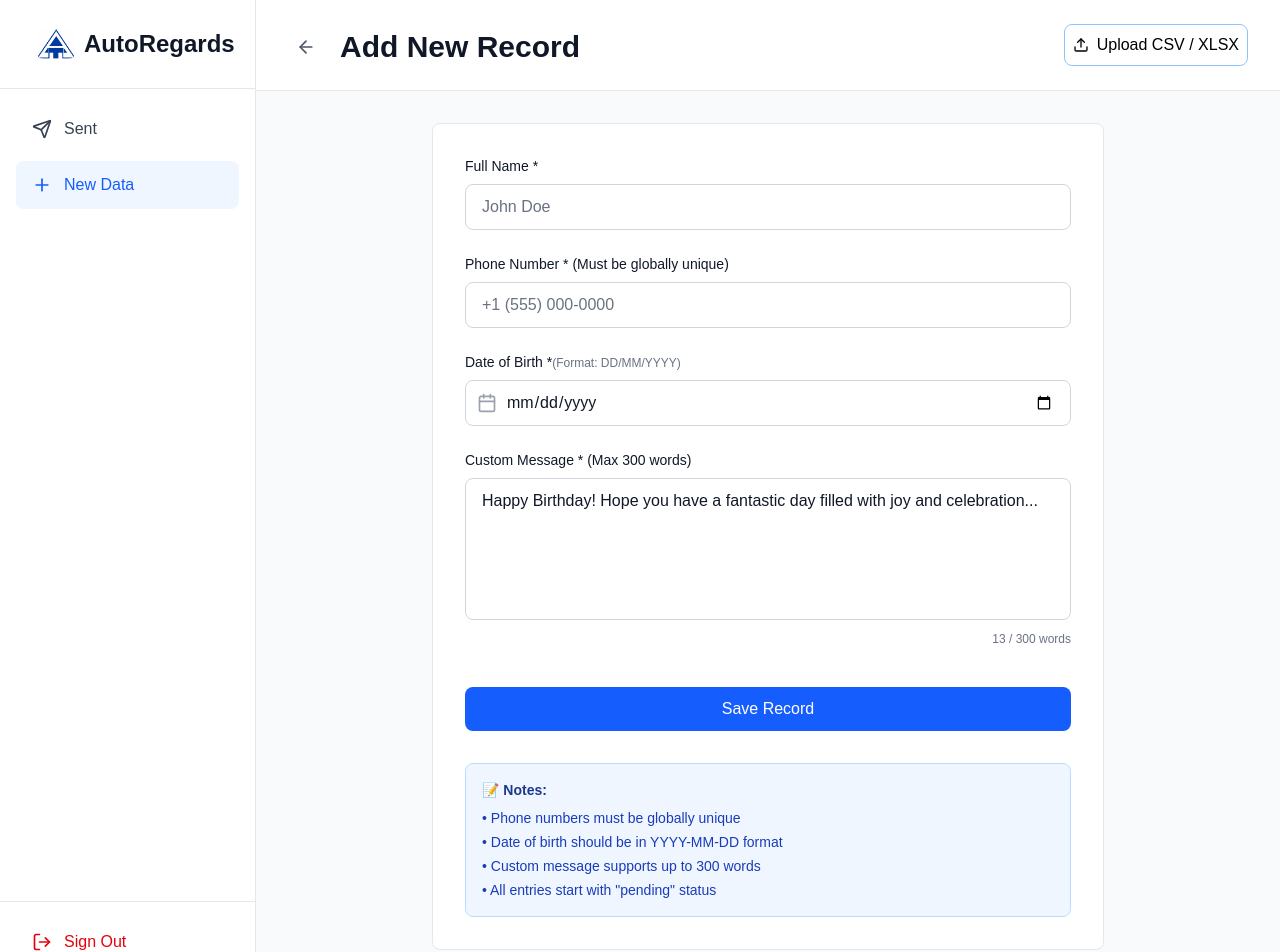
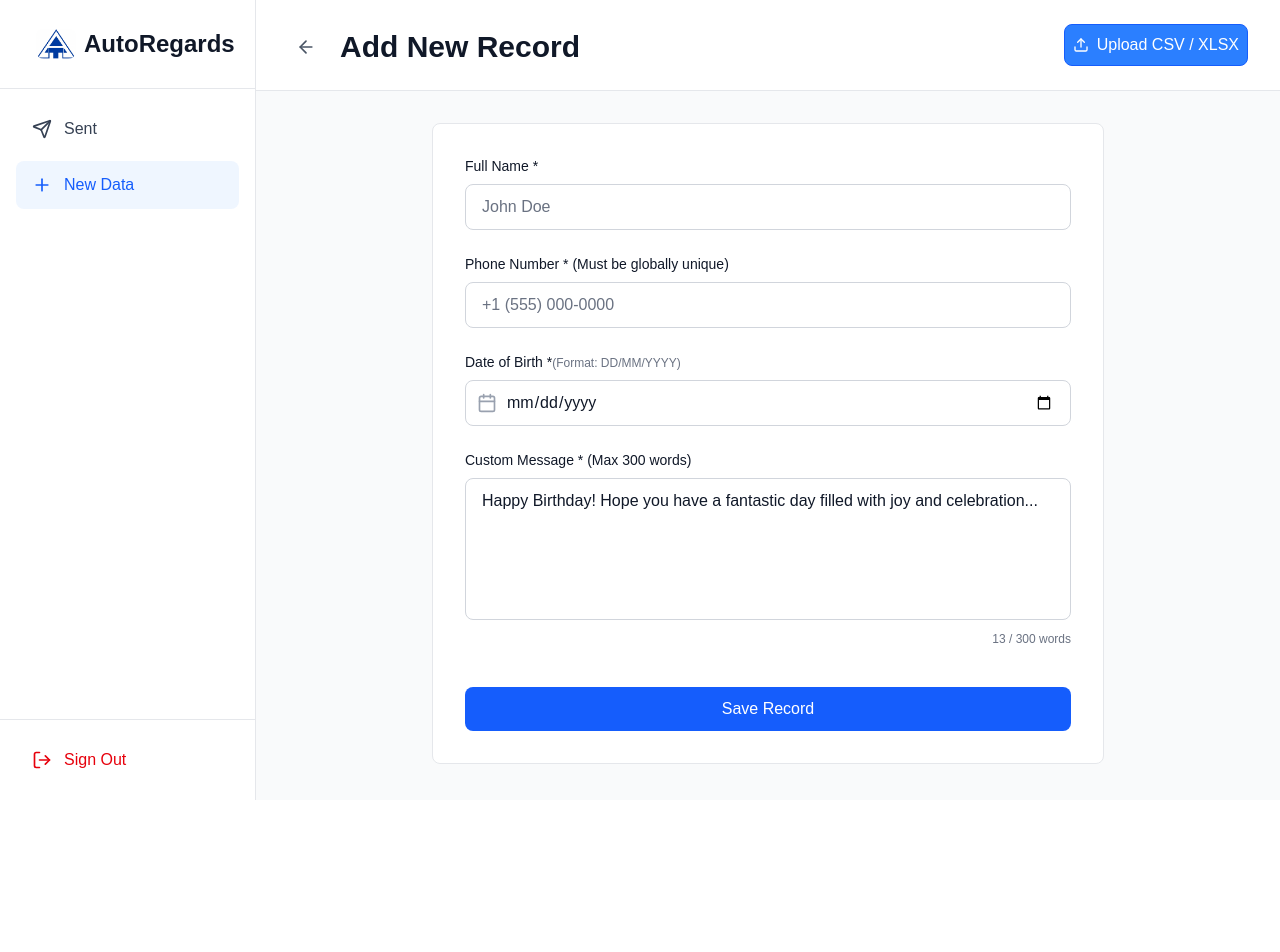
Before and after one commit to Smart-AIT/automation, a Next.js app: page /dashboard/new in a window 1280 px wide. Shown: the top 952 px of the page. After the commit the page ends 800 px from the top, so only its background shows below. Built offline with nearby package versions, Linux system fonts and the light colour scheme.

Commit message:
feat: Add TypeScript definitions for xlsx and update UI styles for file upload button

```diff
--- a/package.json
+++ b/package.json
@@ -25,6 +25,7 @@
     "@types/node": "^20",
     "@types/react": "^19",
     "@types/react-dom": "^19",
+    "@types/xlsx": "^0.0.35",
     "babel-plugin-react-compiler": "1.0.0",
     "tailwindcss": "^4",
     "typescript": "^5"
--- a/src/app/dashboard/new/page.tsx
+++ b/src/app/dashboard/new/page.tsx
@@ -74,7 +74,7 @@
             <button
               onClick={() => fileInputRef.current?.click()}
               disabled={isUploading}
-              className='flex items-center gap-2 text-black border border-blue-300 hover:bg-blue-50 p-2 rounded-lg transition disabled:opacity-50 disabled:cursor-not-allowed'
+              className='flex items-center gap-2 bg-blue-500 text-white border border-blue-600 hover:bg-blue-600 p-2 rounded-lg transition disabled:opacity-50 disabled:cursor-not-allowed'
             >
               {isUploading ? <Loader2 className="w-4 h-4 animate-spin" /> : <Upload className="w-4 h-4" />}
               {isUploading ? 'Uploading...' : 'Upload CSV / XLSX'}
@@ -91,7 +91,7 @@
             <NewEntryForm onSuccess={handleSuccess} />
 
             {/* Instructions */}
-            <div className="mt-8 p-4 bg-blue-50 border border-blue-200 rounded-lg">
+            {/* <div className="mt-8 p-4 bg-blue-50 border border-blue-200 rounded-lg">
               <h3 className="text-sm font-semibold text-blue-900 mb-2">📝 Notes:</h3>
               <ul className="text-sm text-blue-800 space-y-1">
                 <li>• Phone numbers must be globally unique</li>
@@ -99,7 +99,7 @@
                 <li>• Custom message supports up to 300 words</li>
                 <li>• All entries start with "pending" status</li>
               </ul>
-            </div>
+            </div> */}
           </div>
         </div>
       </div>
```
Also changed, not shown: 1 other file (tests, documents, lock files or other folders).
